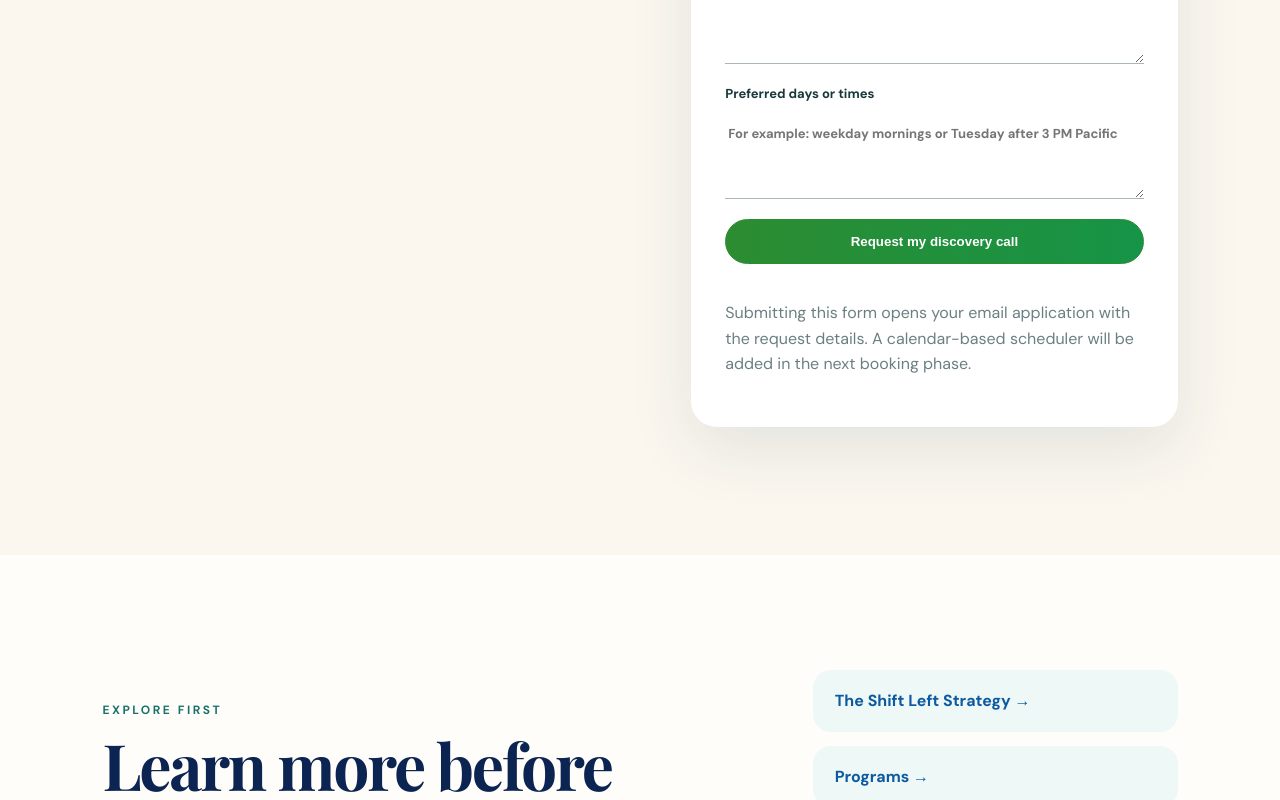
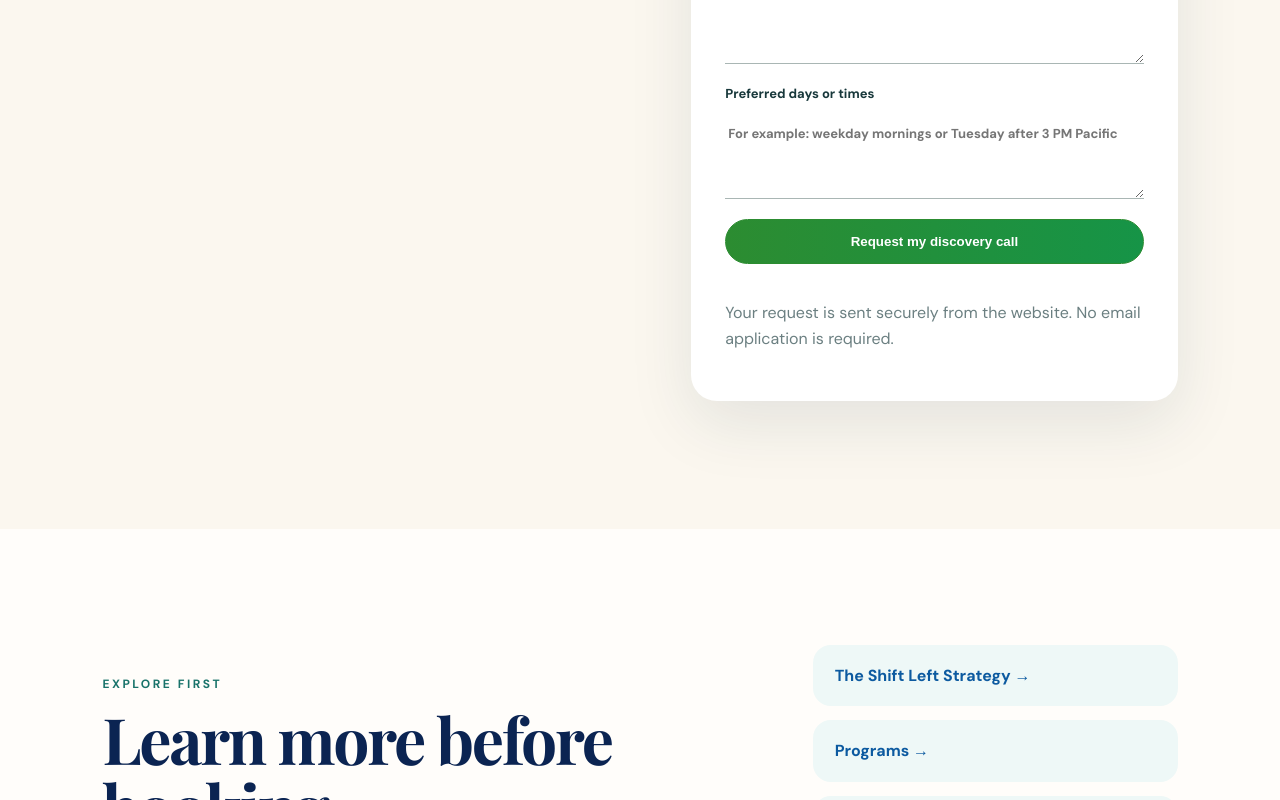
Before and after one commit to seattledesitv/shiftleftcc, a Next.js app: page /book in a window 1280 px wide. Shown: the part 1672-2472 px from the top of the page. Built offline with nearby package versions, Linux system fonts and the light colour scheme; a web font is replaced by a local one.

Commit message:
Send discovery call requests through Resend API

```diff
--- a/app/book/page.tsx
+++ b/app/book/page.tsx
@@ -1,6 +1,37 @@
+"use client";
+
 import Link from "next/link";
+import { FormEvent, useState } from "react";
 
 export default function BookPage() {
+  const [status, setStatus] = useState<"idle" | "sending" | "success" | "error">("idle");
+  const [message, setMessage] = useState("");
+
+  async function submitRequest(event: FormEvent<HTMLFormElement>) {
+    event.preventDefault();
+    setStatus("sending");
+    setMessage("");
+
+    const form = event.currentTarget;
+    const payload = Object.fromEntries(new FormData(form).entries());
+
+    try {
+      const response = await fetch("/api/discovery-call", {
+        method: "POST",
+        headers: { "Content-Type": "application/json" },
+        body: JSON.stringify(payload),
+      });
+      const result = await response.json();
+      if (!response.ok) throw new Error(result.error || "Unable to send your request.");
+      setStatus("success");
+      setMessage("Thank you. Your request was sent successfully, and we will follow up shortly.");
+      form.reset();
+    } catch (caught) {
+      setStatus("error");
+      setMessage(caught instanceof Error ? caught.message : "Unable to send your request.");
+    }
+  }
+
   return <main>
     <section className="pageHero compactHero">
       <p className="eyebrow">BOOK A DISCOVERY CALL</p>
@@ -12,52 +43,25 @@ export default function BookPage() {
       <div>
         <p className="eyebrow">WHAT TO EXPECT</p>
         <h2>A clear, human starting point.</h2>
-        <ul>
-          <li>Share the challenge, transition, opportunity, or organizational need in front of you.</li>
-          <li>Explore whether coaching, consulting, speaking, or a workshop is the best fit.</li>
-          <li>Leave with a recommended next step—without pressure to commit.</li>
-        </ul>
-        <p><strong>Duration:</strong> 30 minutes</p>
-        <p><strong>Cost:</strong> Complimentary</p>
-        <p><strong>Format:</strong> Video or phone conversation</p>
+        <ul><li>Share the challenge, transition, opportunity, or organizational need in front of you.</li><li>Explore whether coaching, consulting, speaking, or a workshop is the best fit.</li><li>Leave with a recommended next step—without pressure to commit.</li></ul>
+        <p><strong>Duration:</strong> 30 minutes</p><p><strong>Cost:</strong> Complimentary</p><p><strong>Format:</strong> Video or phone conversation</p>
       </div>
 
-      <form action="mailto:info@shiftleftcc.com" method="post" encType="text/plain">
+      <form onSubmit={submitRequest}>
         <label>Full name<input name="name" required /></label>
         <label>Email<input type="email" name="email" required /></label>
         <label>Phone number<input type="tel" name="phone" /></label>
-        <label>I am reaching out for<select name="audience" defaultValue="Myself">
-          <option>Myself</option>
-          <option>My family</option>
-          <option>My team or organization</option>
-          <option>A school or university</option>
-          <option>A nonprofit or community group</option>
-          <option>A speaking event</option>
-        </select></label>
-        <label>I am interested in<select name="interest" defaultValue="Discovery call">
-          <option>Discovery call</option>
-          <option>Shift Left Foundations</option>
-          <option>Career Clarity &amp; Transition</option>
-          <option>Executive Wellbeing Coaching</option>
-          <option>Stronger Family Conversations</option>
-          <option>Mental Fitness for Logical Minds</option>
-          <option>The Shift Left Strategy Workshop</option>
-          <option>Leadership &amp; Team Wellbeing</option>
-          <option>Custom School or Community Program</option>
-          <option>Consulting</option>
-          <option>Speaking</option>
-        </select></label>
+        <label>I am reaching out for<select name="audience" defaultValue="Myself"><option>Myself</option><option>My family</option><option>My team or organization</option><option>A school or university</option><option>A nonprofit or community group</option><option>A speaking event</option></select></label>
+        <label>I am interested in<select name="interest" defaultValue="Discovery call"><option>Discovery call</option><option>Shift Left Foundations</option><option>Career Clarity &amp; Transition</option><option>Executive Wellbeing Coaching</option><option>Stronger Family Conversations</option><option>Mental Fitness for Logical Minds</option><option>The Shift Left Strategy Workshop</option><option>Leadership &amp; Team Wellbeing</option><option>Custom School or Community Program</option><option>Consulting</option><option>Speaking</option></select></label>
         <label>Organization or event name<input name="organization" placeholder="Optional" /></label>
         <label>What would you like to discuss?<textarea name="message" rows={5} required /></label>
         <label>Preferred days or times<textarea name="availability" rows={3} placeholder="For example: weekday mornings or Tuesday after 3 PM Pacific" /></label>
-        <button className="button primary" type="submit">Request my discovery call</button>
-        <p className="finePrint">Submitting this form opens your email application with the request details. A calendar-based scheduler will be added in the next booking phase.</p>
+        <button className="button primary" type="submit" disabled={status === "sending"}>{status === "sending" ? "Sending…" : "Request my discovery call"}</button>
+        {message && <p className={`formStatus ${status}`}>{message}</p>}
+        <p className="finePrint">Your request is sent securely from the website. No email application is required.</p>
       </form>
     </section>
 
-    <section className="contentTeaser">
-      <div><p className="eyebrow">EXPLORE FIRST</p><h2>Learn more before booking.</h2><p>Read about the strategy, browse current programs, explore organizational solutions, or understand the engagement process.</p></div>
-      <div className="contentLinks"><Link href="/why-shift-left">The Shift Left Strategy →</Link><Link href="/programs">Programs →</Link><Link href="/organizations">Organizations →</Link><Link href="/how-it-works">How it works →</Link></div>
-    </section>
+    <section className="contentTeaser"><div><p className="eyebrow">EXPLORE FIRST</p><h2>Learn more before booking.</h2><p>Read about the strategy, browse current programs, explore organizational solutions, or understand the engagement process.</p></div><div className="contentLinks"><Link href="/why-shift-left">The Shift Left Strategy →</Link><Link href="/programs">Programs →</Link><Link href="/organizations">Organizations →</Link><Link href="/how-it-works">How it works →</Link></div></section>
   </main>;
 }
```
